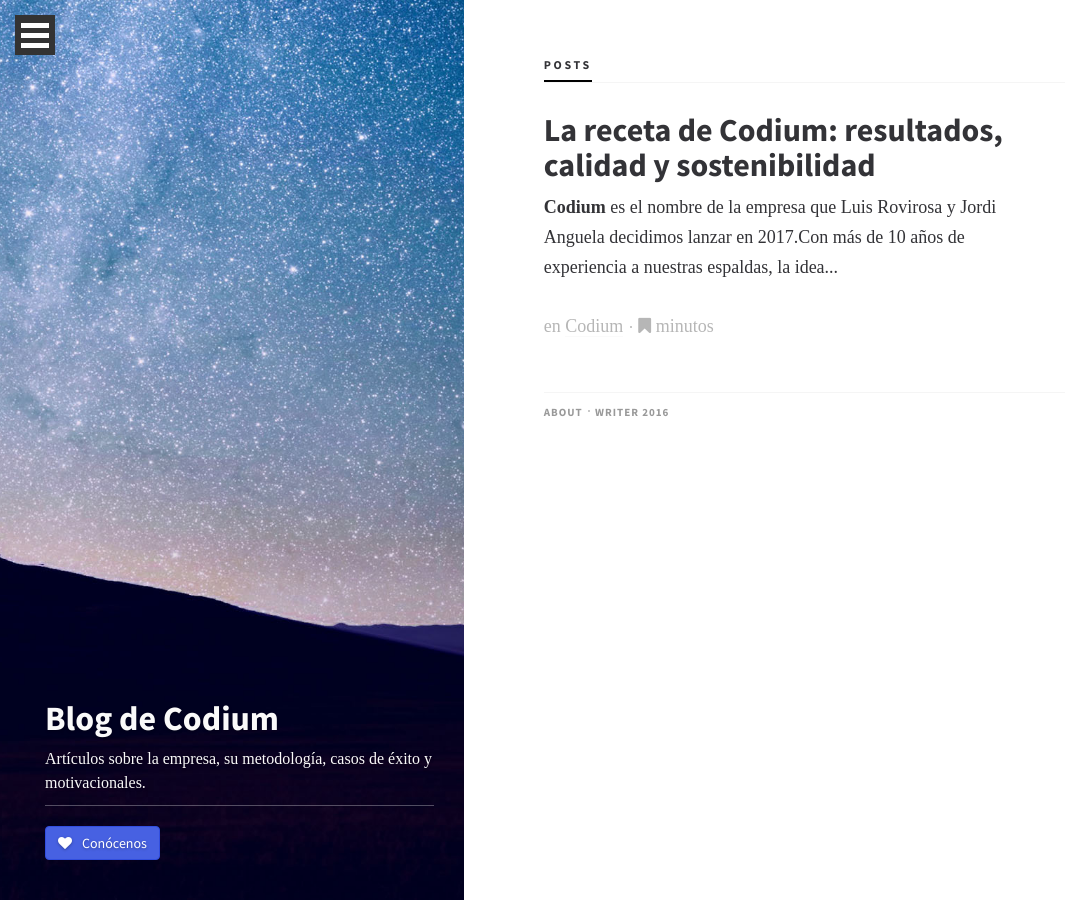
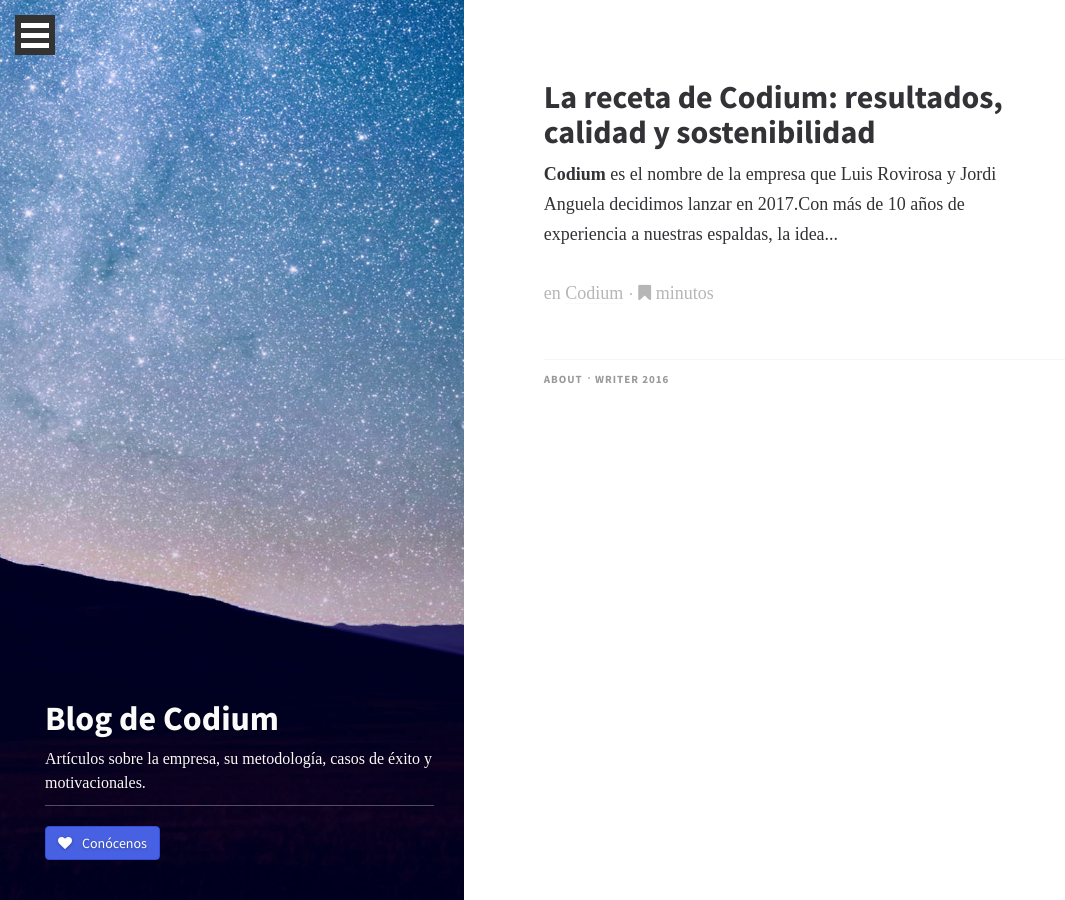
Before and after one commit to CodiumTeam/CodiumTeam.github.io, a Jekyll site: the page built from index.html, in a window 1280 px wide. Shown: the whole page, without its empty margins (0-1065 px from the left). Built offline with Jekyll 4.4.1, drawn with Linux system fonts in a browser that asks for light colours; some web fonts are replaced.

Commit message:
remove home posts link and categories

```diff
--- a/_layouts/home.html
+++ b/_layouts/home.html
@@ -2,10 +2,10 @@
 layout: with-sidebar
 ---
 
-<div class="sub-nav">
-    <a href="#" class="select-posts active">Posts</a>
+<!--<div class="sub-nav">-->
+    <!--<a href="#" class="select-posts active">Posts</a>-->
     <!--<a href="#" class="select-categories">Categories</a>-->
-</div>
+<!--</div>-->
 
 <div class="home-page-posts animated fadeIn ">
     {% for post in site.posts %}
```
